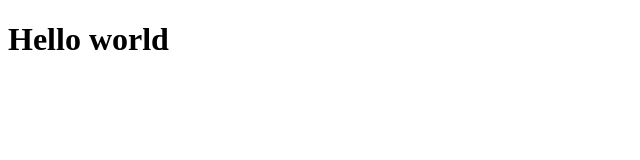
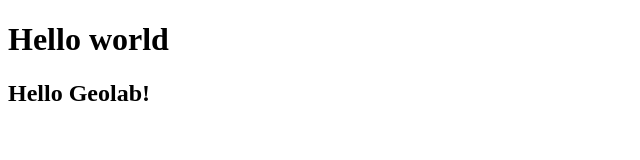
Before and after one commit to GaboDzigo/geeolab_frontend_3, a plain HTML site: page index.html in a window 1280 px wide. Shown: the whole page, without its empty margins (0-640 px from the left). Drawn offline with Linux system fonts and the light colour scheme.

Commit message:
Add h2 header tag

```diff
--- a/index.html
+++ b/index.html
@@ -12,6 +12,7 @@
         <h1>
             Hello world
         </h1>
+        <h2> Hello Geolab!</h2>
     </body>
 
 </html>
```
